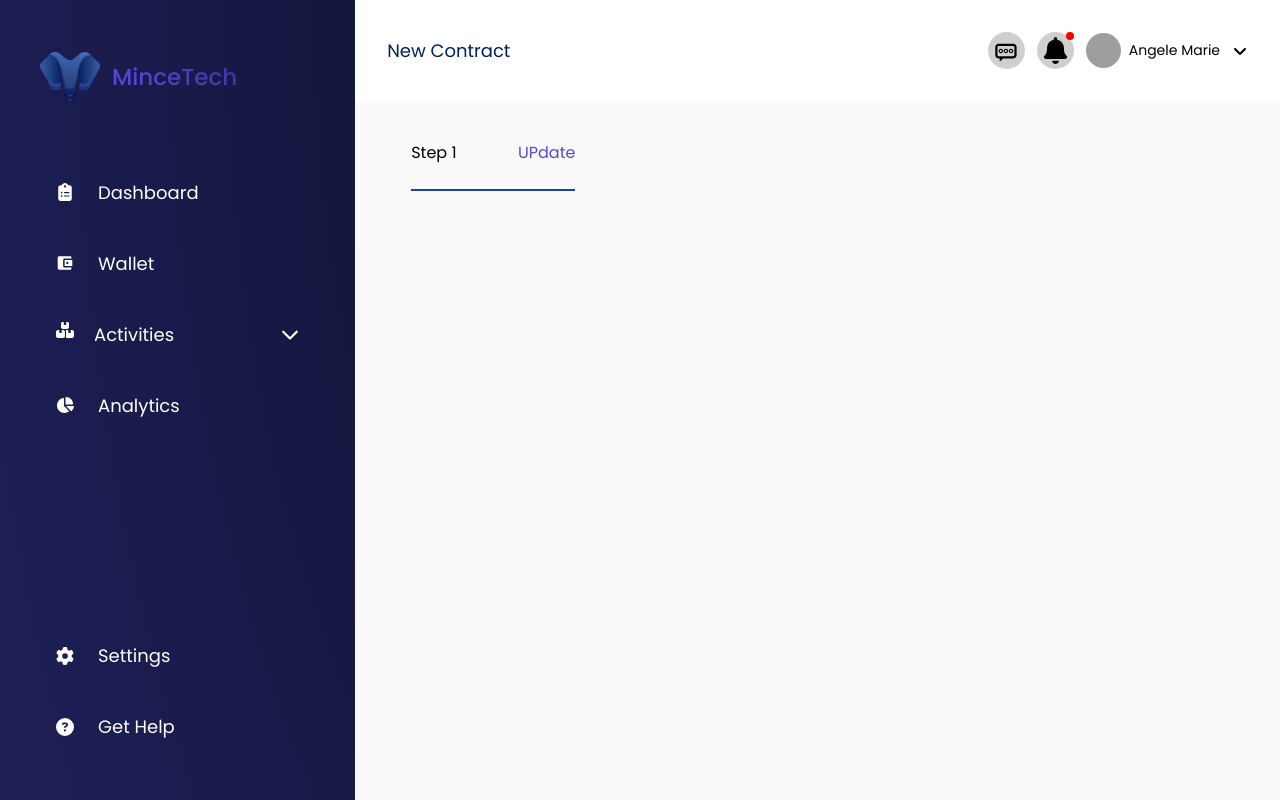
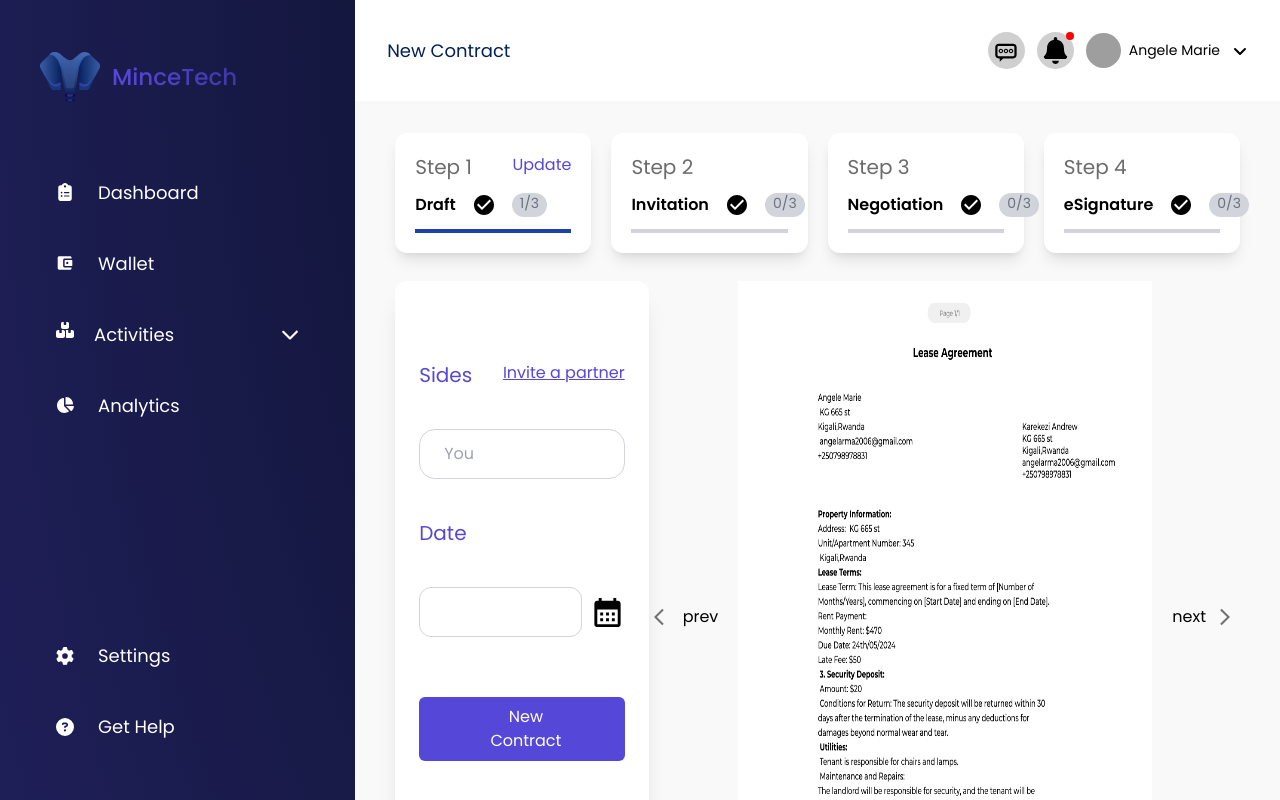
Before and after one commit to Jean-Aime-2023/Mince-dashboard-web, a React (Create React App) app: page /activities/contracts/newContract in a window 1280 px wide. Built offline with nearby package versions, Linux system fonts and the light colour scheme; grey boxes are pictures that could not be loaded.

Commit message:
new contract page added

```diff
--- a/package.json
+++ b/package.json
@@ -21,6 +21,7 @@
     "react-calendar": "^4.8.0",
     "react-chartjs-2": "^5.2.0",
     "react-circular-progressbar": "^2.1.0",
+    "react-datepicker": "^6.8.0",
     "react-dom": "^18.2.0",
     "react-flags-select": "^2.2.3",
     "react-icons": "^5.0.1",
--- a/src/pages/NewContract.jsx
+++ b/src/pages/NewContract.jsx
@@ -1,19 +1,114 @@
-import React from 'react'
+import React, { useState } from 'react'
 import Header from '../components/Header'
+import CheckCircleIcon from '@mui/icons-material/CheckCircle';
+import Button from '../components/Button';
+import Agreement from '../assets/images/Agreement.png'
+import ArrowBackIosIcon from '@mui/icons-material/ArrowBackIos';
+import ArrowForwardIosIcon from '@mui/icons-material/ArrowForwardIos';
+import { IconButton } from '@mui/material';
+import Datepicker from 'react-datepicker'
+import 'react-datepicker/dist/react-datepicker.css'
+import CalendarMonthIcon from '@mui/icons-material/CalendarMonth';
 
-const NewContract = ({toggleDarkMode}) => {
+function CustomInput({value,onClick}){
+    return(
+        <div className='flex flex-row gap-2 items-center'>
+            <input type="text" value={value} onClick={onClick} className='border border-gray-300 rounded-xl py-3 px-4 focus:outline-none outline-none w-full' readOnly />
+            <div>
+                <span>
+                    <CalendarMonthIcon style={{ fontSize: 35 }} />
+                </span>
+            </div>
+        </div>
+    )
+}
+
+const NewContract = ({ toggleDarkMode }) => {
+    const [selectedDate,setDate] = useState(null)
     return (
         <div className="flex flex-col gap-3 bg-[#F9F9F9] dark:bg-[#0F1631] h-screen">
             <Header header="New Contract" search={false} userProfile="false" toggleDarkMode={toggleDarkMode} />
             <div className='flex flex-col mx-10 my-5 gap-7'>
                 <div className='grid grid-cols-4 max-lg:grid-cols-3 max-md:grid-cols-2 max-sm:grid-cols-1 gap-5'>
-            <div className='flex flex-col gap-3 px-4 py-2'>
+                    <div className='flex flex-col gap-3 p-5 bg-white rounded-xl shadow-lg'>
                         <section className='flex flex-row justify-between'>
-                    <p>Step 1</p>
-                    <p className='text-[#5547D7]'>UPdate</p>
+                            <p className='text-[#6B6B6B] text-xl'>Step 1</p>
+                            <p className='text-[#5547D7]'>Update</p>
                         </section>
-                <section></section>
-                <hr className='border border-blue-800' />
+                        <section className='flex flex-row gap-4'>
+                            <p className='font-semibold'>Draft</p>
+                            <CheckCircleIcon />
+                            <p className='text-gray-500 px-2 text-sm text-center bg-gray-300 rounded-xl'>1/3</p>
+                        </section>
+                        <hr className='border-2 border-blue-800' />
+                    </div>
+                    <div className='flex flex-col gap-3 p-5 bg-white rounded-xl shadow-lg'>
+                        <section className='flex flex-row justify-between'>
+                            <p className='text-[#6B6B6B] text-xl'>Step 2</p>
+                        </section>
+                        <section className='flex flex-row gap-4'>
+                            <p className='font-semibold'>Invitation</p>
+                            <CheckCircleIcon />
+                            <p className='text-gray-500 px-2 text-sm text-center bg-gray-300 rounded-xl'>0/3</p>
+                        </section>
+                        <hr className='border-2 border-gray-300' />
+                    </div>
+                    <div className='flex flex-col gap-3 p-5 bg-white rounded-xl shadow-lg'>
+                        <section className='flex flex-row justify-between'>
+                            <p className='text-[#6B6B6B] text-xl'>Step 3</p>
+                        </section>
+                        <section className='flex flex-row gap-4'>
+                            <p className='font-semibold'>Negotiation</p>
+                            <CheckCircleIcon />
+                            <p className='text-gray-500 px-2 text-sm text-center bg-gray-300 rounded-xl'>0/3</p>
+                        </section>
+                        <hr className='border-2 border-gray-300' />
+                    </div>
+                    <div className='flex flex-col gap-3 p-5 bg-white rounded-xl shadow-lg'>
+                        <section className='flex flex-row justify-between'>
+                            <p className='text-[#6B6B6B] text-xl'>Step 4</p>
+                        </section>
+                        <section className='flex flex-row gap-4'>
+                            <p className='font-semibold'>eSignature</p>
+                            <CheckCircleIcon />
+                            <p className='text-gray-500 px-2 text-sm text-center bg-gray-300 rounded-xl'>0/3</p>
+                        </section>
+                        <hr className='border-2 border-gray-300' />
+                    </div>
+                </div>
+
+                <div className='flex flex-row w-[100%] h-[42rem]'>
+                    <div className='w-[30%] rounded-xl flex flex-col gap-10 bg-white px-6 py-20 shadow-xl justify-cente'>
+                        <section className='flex flex-row text-[#5547D7] justify-between'>
+                            <p className='text-xl'>Sides</p>
+                            <p className='underline'>Invite a partner</p>
+                        </section>
+                        <input type="text" placeholder='You' className='py-3 px-6 border border-gray-300 rounded-2xl focus:outline-none outline-none' />
+                        <section className='flex flex-row text-[#5547D7] justify-between'>
+                            <p className='text-xl'>Date</p>
+                        </section>
+                        <Datepicker selected={selectedDate} onChange={date=>setDate(date)} customInput={<CustomInput/>} />
+                        <div className='flex justify-center mt-5'>
+                            <Button action={'New Contract'} icon={false} bg={'#5547D7'} hoverBg={'#7094db'} />
+                        </div>
+                    </div>
+
+                    <div className='w-[70%] flex flex-row text-center justify-center items-center object-contain gap-5'>
+                        <section className='flex flex-row items-center gap-1'>
+                            <IconButton size="small">
+                                <ArrowBackIosIcon style={{ fontSize: 20 }} />
+                            </IconButton>
+                            <p>prev</p>
+                        </section>
+                        <section>
+                            <img src={Agreement} alt="" className='h-[42rem]' />
+                        </section>
+                        <section className='flex flex-row items-center gap-1'>
+                            <p>next</p>
+                            <IconButton size="small">
+                                <ArrowForwardIosIcon style={{ fontSize: 20 }} />
+                            </IconButton>
+                        </section>
                     </div>
                 </div>
             </div>
```
Also changed, not shown: src/assets/images/Agreement.png (added), src/components/DatePicker.jsx (added), 1 other file (tests, documents, lock files or other folders). Lines whose indentation alone changed are shown as unchanged.
